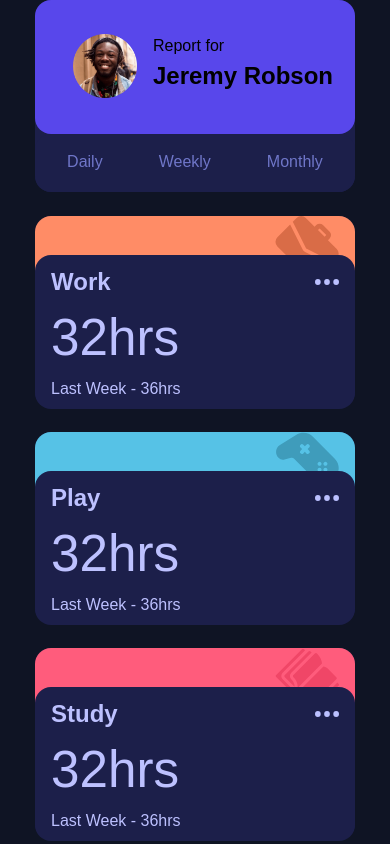
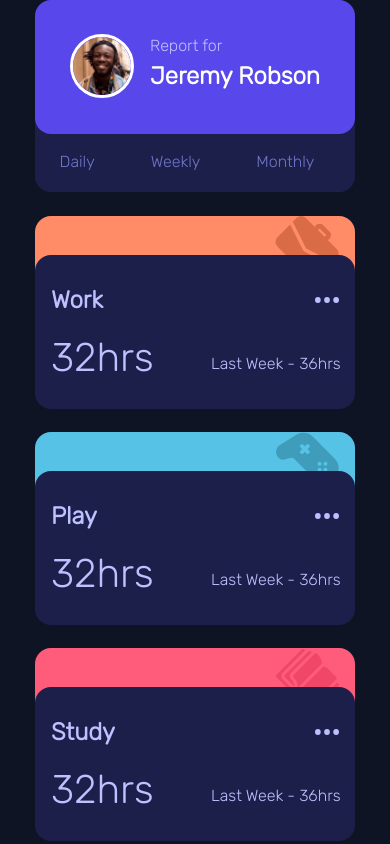
Before and after one commit to miedzygalaktycznygit/time_tracker, a plain HTML site: page index.html in a window 390 px wide. Shown: the top 844 px of the page. Drawn offline with nearby package versions, Linux system fonts and the light colour scheme; files that its build step writes are made by us from their sources.

Commit message:
Update style.scss

```diff
--- a/style.scss
+++ b/style.scss
@@ -54,6 +54,10 @@ $Pale_Blue: hsl(236, 100%, 87%);
     //font-family: 'my_font';
     //src: url(/fonts/Oswald-Light.ttf);
 //  }
+@font-face {
+  font-family: "my_font";
+  src: url(/Fonts/Rubik/static/Rubik-Light.ttf);
+}
 
 *, *::before, *::after {
     box-sizing: border-box;
@@ -67,6 +71,7 @@ $Pale_Blue: hsl(236, 100%, 87%);
     height: fit-content;
     font-family: 'my_font', sans-serif;
     background-color: $Very_dark_blue;
+    font-weight: 300;
   }
   img, picture, video, canvas, svg {
     display: block;
@@ -101,9 +106,20 @@ $Pale_Blue: hsl(236, 100%, 87%);
           row-gap: 0.5rem;
           background-color: $Blue;
           border-radius: 1rem;
+          padding-left: 1.5rem;
+          color: $Pale_Blue;
           img {
+            border: 0.2rem solid white;
+            border-radius: 5rem;
             width: 5rem;
             height: auto;
+            margin-bottom: 2rem;
+          }
+          #header_text{
+            padding-bottom: 2rem;
+            h1{
+              color: white;
+            }
           }
         }
 
@@ -116,7 +132,8 @@ $Pale_Blue: hsl(236, 100%, 87%);
             text-align: left;
             list-style: none;
             padding: 0;
-            padding-left: 1rem;
+            padding-left: 1.5rem;
+            padding-top: 1rem;
             li{
               color: $Desaturated_blue;
               padding-block: 0.3rem;
@@ -365,6 +382,7 @@ $Pale_Blue: hsl(236, 100%, 87%);
             flex-direction: row;
             padding-top: 2.1rem;
             column-gap: 1rem;
+            padding-inline: 1rem;
             #header_text{
               h1{
                 font-size: 1.5rem;
@@ -382,6 +400,7 @@ $Pale_Blue: hsl(236, 100%, 87%);
               flex-direction: row;
               column-gap: 2.5rem;
               justify-content: center;
+              padding: 0;
               li {
                 margin-right: 1rem;
               }
@@ -395,6 +414,24 @@ $Pale_Blue: hsl(236, 100%, 87%);
           .work, .play, .study, .exercise, .social, .self_care {
             height: 12rem;
             width: 20rem;
+            .text1, .text2, .text3, .text4, .text5, .text6 {
+              flex-direction: row;
+              flex-wrap: wrap;
+              padding-top: 1rem;
+              .text1_current_time, .text2_current_time, .text3_current_time, .text4_current_time, .text5_current_time, .text6_current_time{
+                p{
+                  width: 10rem;
+                  font-size: 2.5rem;
+                }
+              }
+              .text1_last_time, .text2_last_time, .text3_last_time, .text4_last_time, .text5_last_time, .text6_last_time{
+                padding-top: 1.5rem;
+                p{
+                  width: 10rem;
+                  height: fit-content;
+                }
+              }
+            }
           }
         }
       }
@@ -411,6 +448,7 @@ $Pale_Blue: hsl(236, 100%, 87%);
             flex-direction: row;
             padding-top: 2.1rem;
             column-gap: 1rem;
+            padding-inline: 1rem;
             #header_text{
               h1{
                 font-size: 1.5rem;
@@ -428,6 +466,7 @@ $Pale_Blue: hsl(236, 100%, 87%);
               flex-direction: row;
               column-gap: 2.5rem;
               justify-content: center;
+              padding: 0;
               li {
                 margin-right: 1rem;
               }
@@ -441,6 +480,27 @@ $Pale_Blue: hsl(236, 100%, 87%);
           .work, .play, .study, .exercise, .social, .self_care {
             height: 12rem;
             width: 20rem;
+            .text1, .text2, .text3, .text4, .text5, .text6 {
+              flex-direction: row;
+              flex-wrap: wrap;
+              padding-top: 1rem;
+              .text1_current_time, .text2_current_time, .text3_current_time, .text4_current_time, .text5_current_time, .text6_current_time{
+                width: fit-content;
+                p{
+                  width: 10rem;
+                  font-size: 2.5rem;
+                }
+              }
+              .text1_last_time, .text2_last_time, .text3_last_time, .text4_last_time, .text5_last_time, .text6_last_time{
+                width: fit-content;
+                height: fit-content;
+                padding-top: 1.5rem;
+                p{
+                  width: 10rem;
+                  height: fit-content;
+                }
+              }
+            }
           }
         }
       }
```
